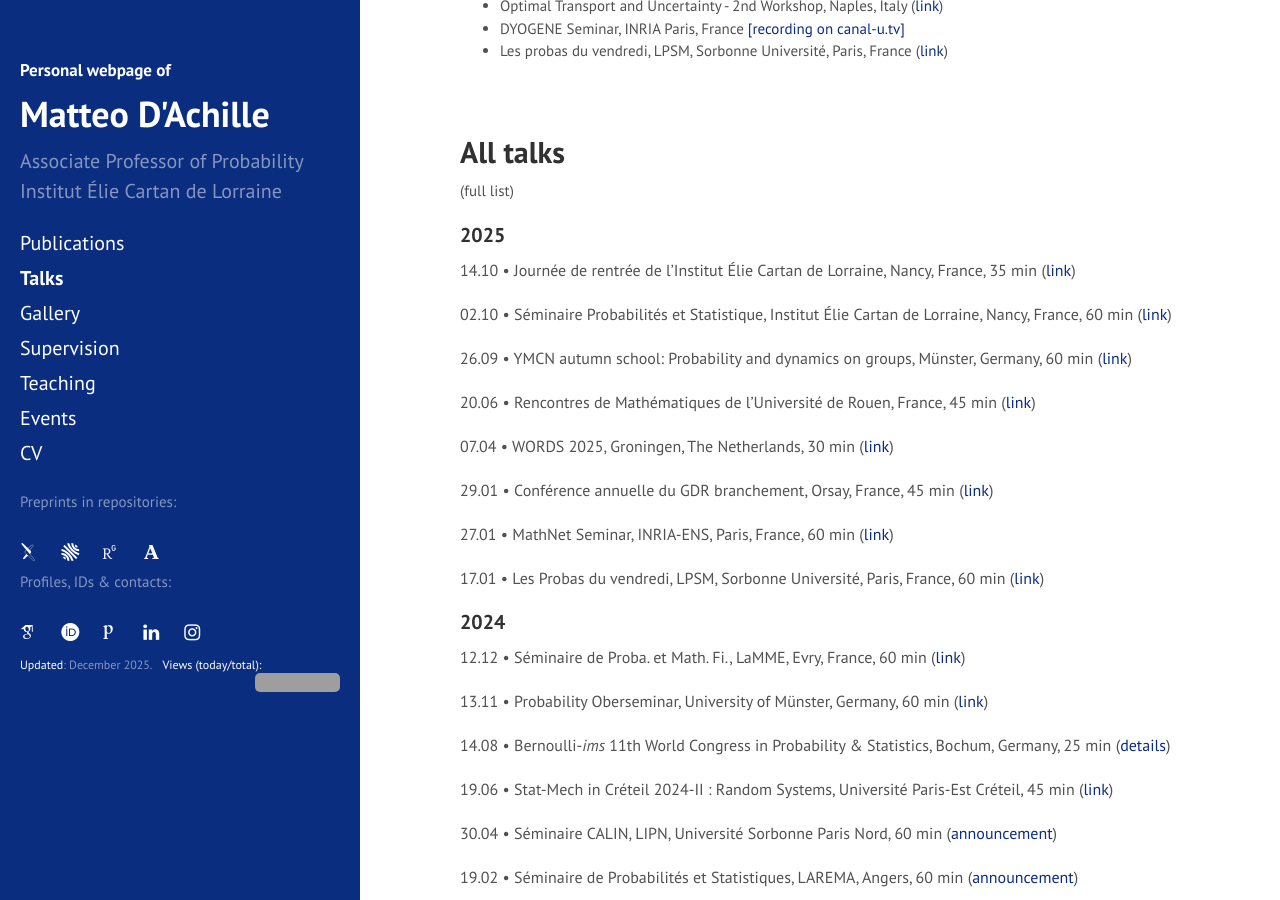
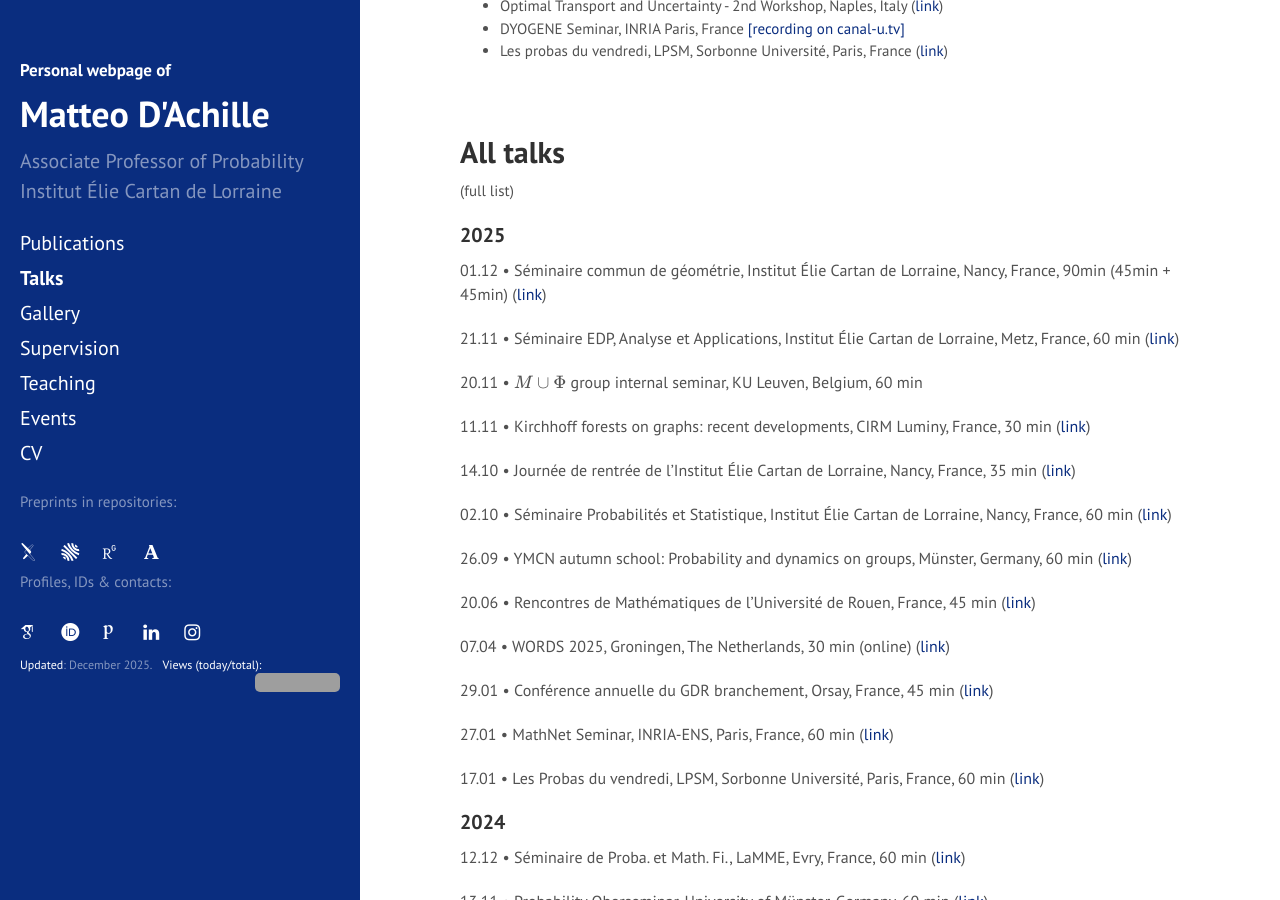
Before and after one commit to matteodachille/matteodachille.github.io, a Jekyll site: the page built from talks.md, in a window 1280 px wide and 900 px high, scrolled down 753 px. Built offline with Jekyll 4.4.1, drawn with Linux system fonts in a browser that asks for light colours; nearby versions of some CDN libraries; some web fonts are replaced; some of the changed text lies outside the part shown; grey boxes are pictures that could not be loaded.

Commit message:
Updated job list and talk list

```diff
--- a/index.html
+++ b/index.html
@@ -34,7 +34,8 @@
 
 <h4><i class="fa fa-briefcase" aria-hidden="true"></i> Job opportunities</h4>
 
-<p style="font-size:13pt;">&#x2023; 4 to 6 months M2 research internship (with possible pursuit in a PhD thesis). <br/> Topic and details: <a href="/downloads/Sujet_de_stage_IECL_CNES_2026.pdf" target="_blank"><i class="fa fa-file-pdf-o" aria-hidden="true"></i></a>, application deadline: <b>January 31st 2026</b>.</p>
+<p style="font-size:13pt;">&#x2023; 4 to 6 months M2 research internship on <b>Euclidean random assignment problems and applications</b> (pursuit in a PhD thesis possible). Details: <a href="/downloads/Sujet_de_stage_IECL_CNES_2026.pdf" target="_blank"><i class="fa fa-file-pdf-o" aria-hidden="true"></i></a>, deadline: <b>January 31st 2026</b>.</p>
+<p style="font-size:13pt;">&#x2023; 4 to 6 months M2 research internship on <b>combinatorics of spanning trees and forests</b>. Details: <a href="/downloads/Sujet_de_Stage_IECL_LMO_2026.pdf" target="_blank"><i class="fa fa-file-pdf-o" aria-hidden="true"></i></a>, deadline: <b>January 31st 2026</b>.</p>
 
 
 <h3>Forthcoming/recent talks</h3>
--- a/talks.md
+++ b/talks.md
@@ -114,6 +114,20 @@
 #### 2025
 {: .no_toc}
 
+01.12 &#x2022; Séminaire commun de géométrie, Institut Élie Cartan de Lorraine, Nancy, France, 90min (45min + 45min)
+([link](https://iecl.univ-lorraine.fr/events/seminaire-commun-de-geometrie-32/){:target="_blank"})
+{: style="font-size: 16px" }
+
+21.11 &#x2022; Séminaire EDP, Analyse et Applications, Institut Élie Cartan de Lorraine, Metz, France, 60 min ([link](https://iecl.univ-lorraine.fr/events/seminaire_edp_metz_2025-11-21/){:target="_blank"})
+{: style="font-size: 16px" }
+
+
+
+20.11 &#x2022; \\( M \cup \Phi \\) group internal seminar, KU Leuven, Belgium, 60 min
+{: style="font-size: 16px" }
+
+11.11 &#x2022; Kirchhoff forests on graphs: recent developments, CIRM Luminy, France, 30 min ([link](https://conferences.cirm-math.fr/3582.html#:~:text=Local%C2%A0limit%20of%20massive%20spanning%20forests%20on%20the%20complete%20graph){:target="_blank"})
+{: style="font-size: 16px" }
 
 
 14.10 &#x2022; Journée de rentrée de l'Institut Élie Cartan de Lorraine, Nancy, France, 35 min
@@ -133,7 +147,7 @@
 ([link](https://rmr2025.sciencesconf.org/resource/page/id/1#:~:text=leurs%20propri%C3%A9t%C3%A9s%20asymptotiques.-,Matteo%20D%27Achille,-For%C3%AAts%20massiques%20%3A%20distribution){:target="_blank"})
 {: style="font-size: 16px" }
 
-07.04 &#x2022; WORDS 2025, Groningen, The Netherlands, 30 min
+07.04 &#x2022; WORDS 2025, Groningen, The Netherlands, 30 min (online)
 ([link](https://sites.google.com/rug.nl/words2025/abstracts?authuser=0#h.ta5e0ax9c9pc){:target="_blank"})
 {: style="font-size: 16px" }
 
@@ -403,6 +417,10 @@
 -->
 ## Selected outreach communications
 
+04.12.2025 &#x2022; _StoKaChic: haute bijouterie mathématique_, vernissage, Institut de Mathématiques d'Orsay
+ &#x2023; [university press release](https://www.universite-paris-saclay.fr/graduate-schools/graduate-school-mathematiques/mediation-et-actualites-graduate-school-mathematiques/poly-math-cycle-devenements-pour-des-maths-autrement#:~:text=StoKaChic%20%3A%20exposition%20et%20vernissage%20le%204%20d%C3%A9cembre%202025){:target="_blank"}
+ {: style="font-size: 16px; " }
+
 
 14.04.2021 &#x2022; _Meaning of vaccine efficacy_, Radio Monte Carlo Doualiya, Paris &#x2023; [podcast](https://mc-d.co/1b5W){:target="_blank"} (in French with Arabic voice-over)
  {: style="font-size: 16px; " }
```
Also changed, not shown: 1 other file.
